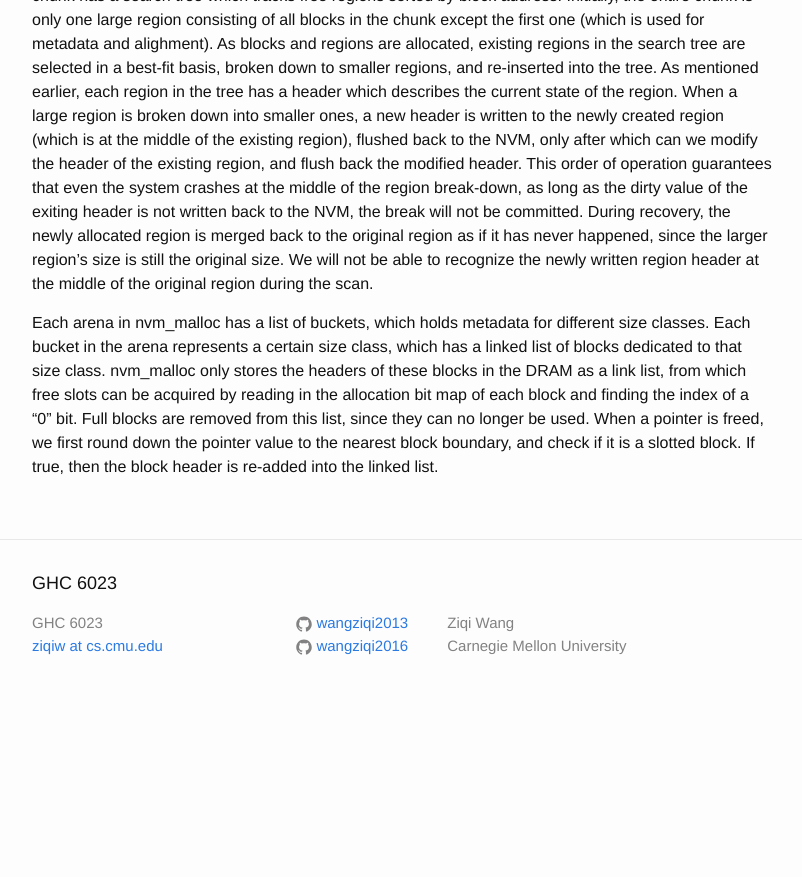
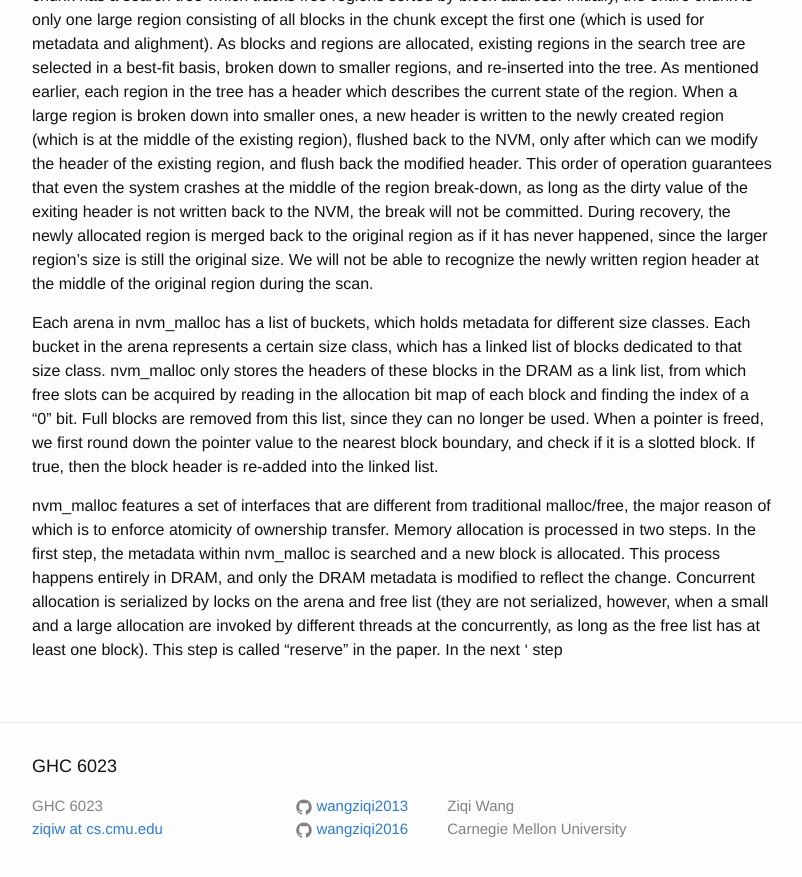
Before and after one commit to wangziqi2013/wangziqi2013.github.io, a Jekyll site: the page built from _posts/2019-11-11-nvm-malloc.markdown, in a window 1280 px wide and 900 px high, scrolled down 2287 px. Shown: the top 877 px of the window, without its empty margins (238-1040 px from the left). Built offline with Jekyll 4.4.1, drawn with Linux system fonts in a browser that asks for light colours; before the commit the page ends 3004 px from its top, so only the background shows below that.

Commit message:
Adding first step

```diff
--- a/_posts/2019-11-11-nvm-malloc.markdown
+++ b/_posts/2019-11-11-nvm-malloc.markdown
@@ -98,3 +98,11 @@ the headers of these blocks in the DRAM as a link list, from which free slots ca
 bit map of each block and finding the index of a "0" bit. Full blocks are removed from this list, since they can no
 longer be used. When a pointer is freed, we first round down the pointer value to the nearest block boundary,
 and check if it is a slotted block. If true, then the block header is re-added into the linked list.
+
+nvm_malloc features a set of interfaces that are different from traditional malloc/free, the major reason of which is to
+enforce atomicity of ownership transfer. Memory allocation is processed in two steps. In the first step, the metadata
+within nvm_malloc is searched and a new block is allocated. This process happens entirely in DRAM, and only the DRAM
+metadata is modified to reflect the change. Concurrent allocation is serialized by locks on the arena and free list
+(they are not serialized, however, when a small and a large allocation are invoked by different threads at the
+concurrently, as long as the free list has at least one block). This step is called "reserve" in the paper. In the next '
+step
```
